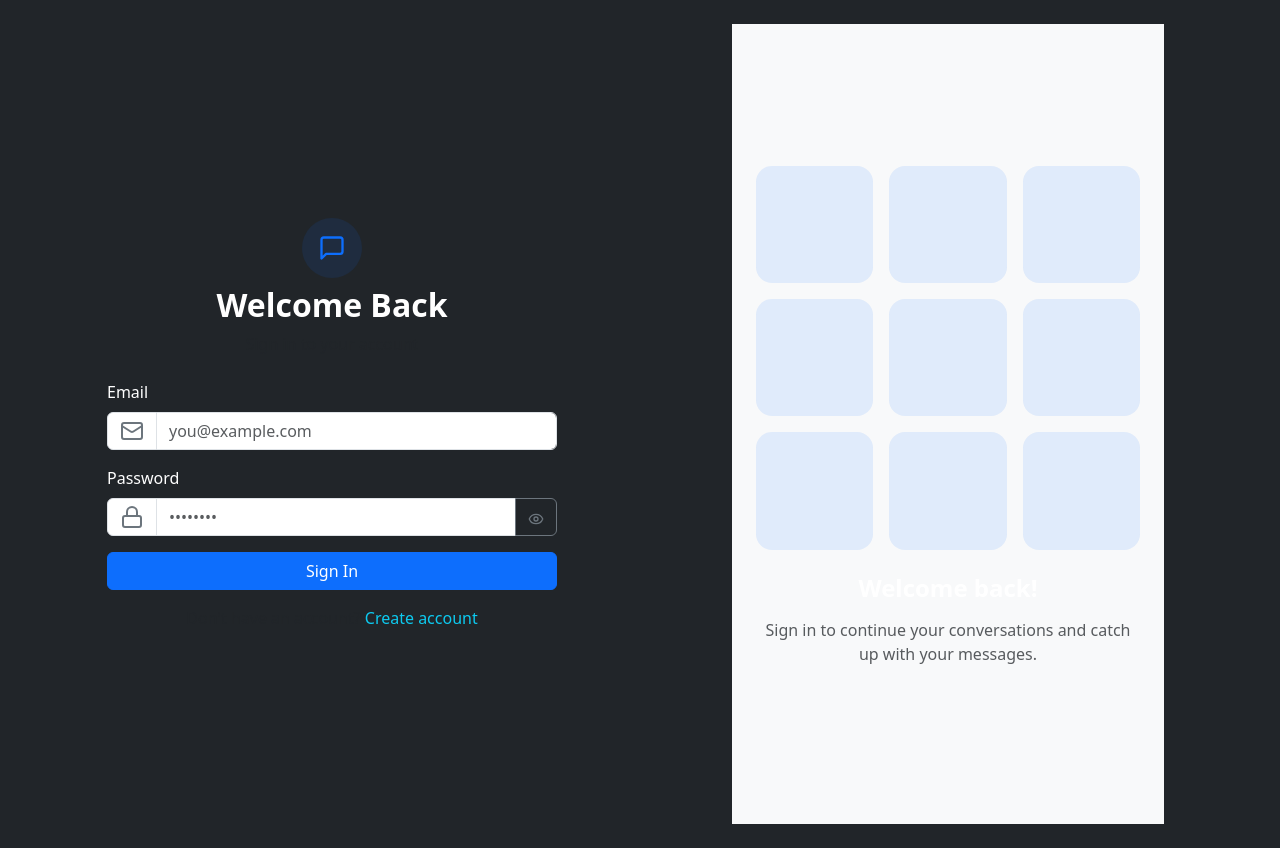
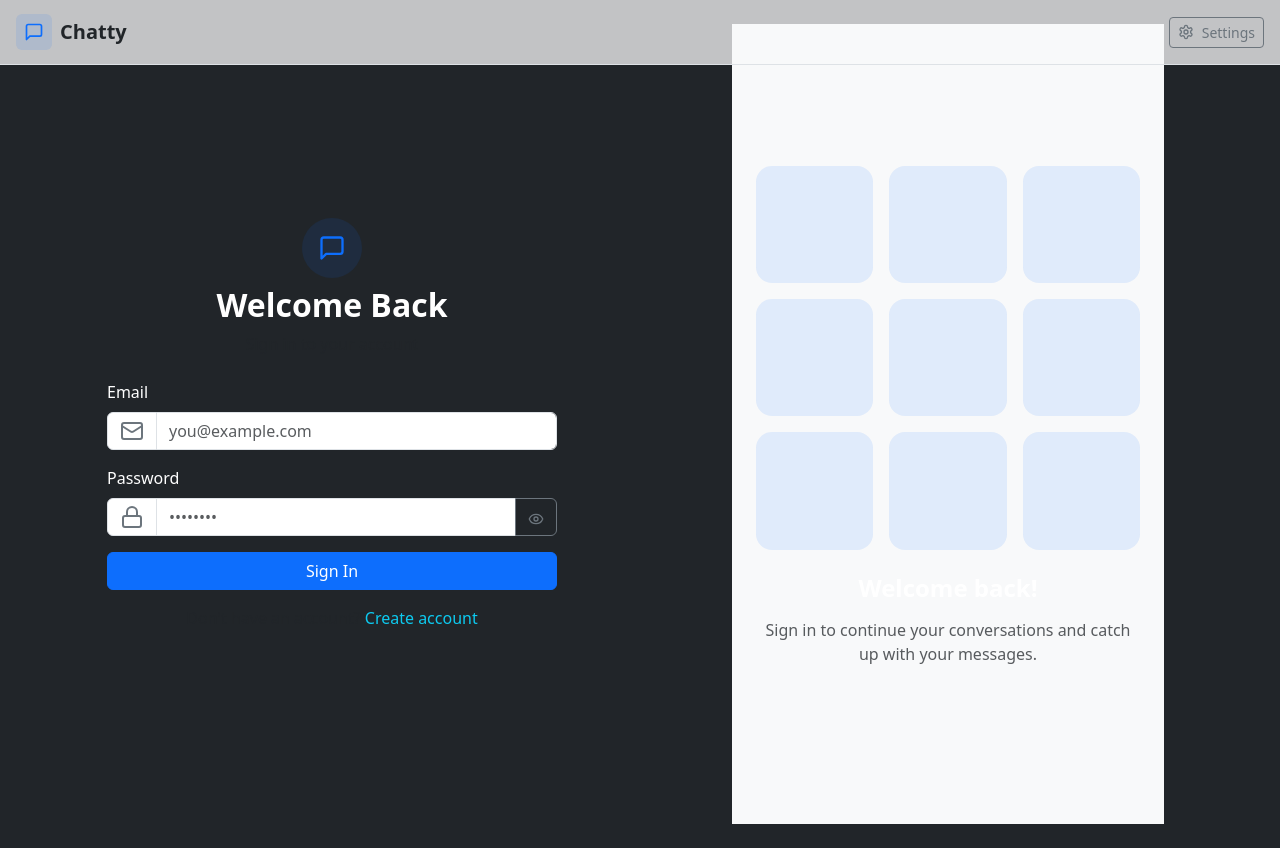
Before and after one commit to harish-gurjar-758/chet_website, a React (Create React App) app in the folder client/: page /login in a window 1280 px wide. Built offline with nearby package versions, Linux system fonts and the light colour scheme; no server answers.

Commit message:
create the NavBar

```diff
--- a/client/src/Components/NavBar.jsx
+++ b/client/src/Components/NavBar.jsx
@@ -1,11 +1,47 @@
-import React from 'react'
-import { useAuthStore } from '../store/useAuthStore';
+import { Link } from "react-router-dom";
+import { useAuthStore } from "../store/useAuthStore";
+import { LogOut, MessageSquare, Settings, User } from "lucide-react";
 
-export default function NavBar() {
-  const {authUser} = useAuthStore();
+const Navbar = () => {
+  const { logout, authUser } = useAuthStore();
+
   return (
-    <div>
+    <header className="bg-light border-bottom fixed-top z-3 bg-opacity-75 backdrop-blur">
+      <div className="container-fluid px-3" style={{ height: "4rem" }}>
+        <div className="d-flex align-items-center justify-content-between h-100">
+          {/* Brand */}
+          <Link to="/" className="d-flex align-items-center gap-2 text-decoration-none text-dark">
+            <div className="d-flex align-items-center justify-content-center rounded bg-primary bg-opacity-10" style={{ width: "2.25rem", height: "2.25rem" }}>
+              <MessageSquare size={20} className="text-primary" />
+            </div>
+            <h1 className="fs-5 fw-bold mb-0">Chatty</h1>
+          </Link>
 
-    </div>
-  )
-}
+          {/* Right Side Buttons */}
+          <div className="d-flex align-items-center gap-2">
+            <Link to="/settings" className="btn btn-sm btn-outline-secondary d-flex align-items-center gap-2">
+              <Settings size={16} />
+              <span className="d-none d-sm-inline">Settings</span>
+            </Link>
+
+            {authUser && (
+              <>
+                <Link to="/profile" className="btn btn-sm btn-outline-secondary d-flex align-items-center gap-2">
+                  <User size={18} />
+                  <span className="d-none d-sm-inline">Profile</span>
+                </Link>
+
+                <button className="btn btn-sm btn-outline-danger d-flex align-items-center gap-2" onClick={logout}>
+                  <LogOut size={18} />
+                  <span className="d-none d-sm-inline">Logout</span>
+                </button>
+              </>
+            )}
+          </div>
+        </div>
+      </div>
+    </header>
+  );
+};
+
+export default Navbar;
```
